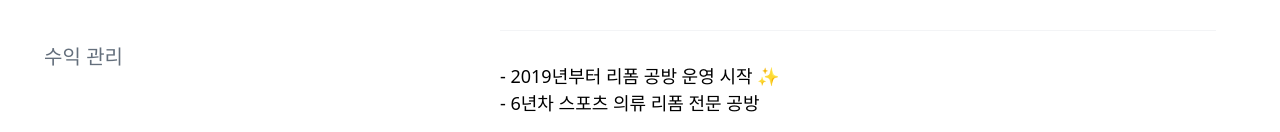
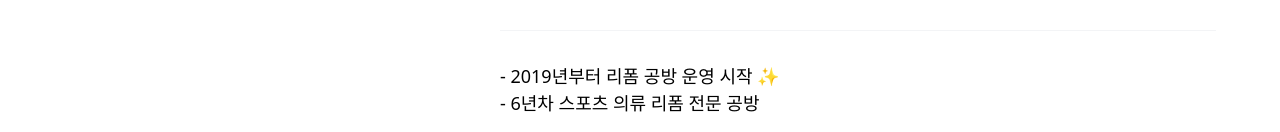
Before and after one commit to UMC-9th-project/myform-reform-FE, a React (Vite) app: page /reformer-mypage in a window 1280 px wide. Shown: the part 439-571 px from the top of the page. Built offline with nearby package versions, Linux system fonts and the light colour scheme; a web font is replaced by a local one.

Commit message:
fix: 수익 관리 삭제

```diff
--- a/src/pages/my-page-Reform/ReformerMyPage.tsx
+++ b/src/pages/my-page-Reform/ReformerMyPage.tsx
@@ -8,7 +8,6 @@ import { useSellerTabStore, type SellerTabType } from '../../stores/tabStore';
 const SELLER_TABS: readonly SellerTabType[] = [
   '프로필 관리',
   '판매 관리',
-  '수익 관리',
 ];
 
 const ReformerMyPage = () => {
--- a/src/stores/tabStore.ts
+++ b/src/stores/tabStore.ts
@@ -1,6 +1,6 @@
 import { create } from 'zustand';
 
-export type SellerTabType = '프로필 관리' | '판매 관리' | '수익 관리';
+export type SellerTabType = '프로필 관리' | '판매 관리';
 
 export interface SellerTabStore {
   activeTab: SellerTabType;
```
